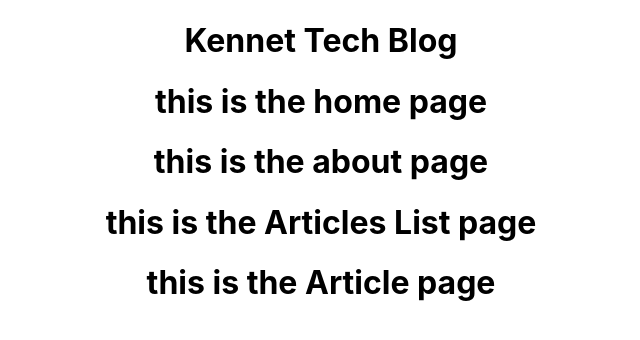
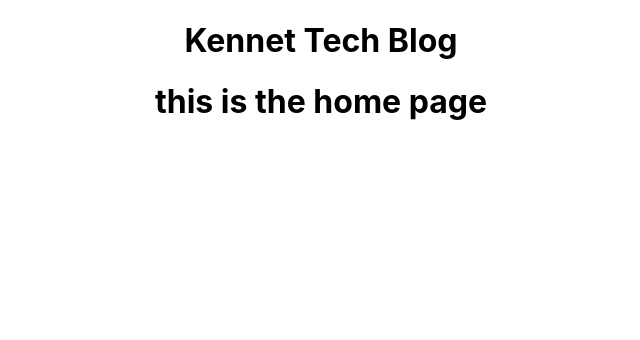
Before and after one commit to KennetTech/kennet-tech-blog, a React (Create React App) app: page / in a window 1280 px wide. Shown: the top 340 px of the page, without its empty margins (319-959 px from the left). Built offline with nearby package versions, Linux system fonts and the light colour scheme.

Commit message:
setting up routes for application

```diff
--- a/package.json
+++ b/package.json
@@ -8,6 +8,7 @@
     "@testing-library/user-event": "^13.5.0",
     "react": "^18.2.0",
     "react-dom": "^18.2.0",
+    "react-router-dom": "^6.8.0",
     "react-scripts": "5.0.1",
     "web-vitals": "^2.1.4"
   },
--- a/src/App.js
+++ b/src/App.js
@@ -1,4 +1,5 @@
 import './App.css';
+import { BrowserRouter, Routes, Route } from 'react-router-dom';
 import HomePage from './pages/HomePage';
 import AboutPage from './pages/AboutPage';
 import ArticlesListPage from './pages/ArticlesListPage';
@@ -7,15 +8,19 @@
 
 function App() {
   return (
-    <div className="App">
-      <h1>Kennet Tech Blog</h1>
-      <div id="page-body">
-        <HomePage />
-        <AboutPage />
-        <ArticlesListPage />
-        <ArticlePage />
+    <BrowserRouter>
+      <div className="App">
+        <h1>Kennet Tech Blog</h1>
+          <div id="page-body">
+          <Routes>
+            <Route path='/' element={<HomePage />} />
+            <Route path='/about' element={<AboutPage />} />
+            <Route path='/articles' element={<ArticlesListPage />} />
+            <Route path='/articles/:/articleId' element={<ArticlePage />} />
+          </Routes>
+          </div>
       </div>
-    </div>
+    </BrowserRouter>
   );
 }
 
```
Also changed, not shown: 1 other file (tests, documents, lock files or other folders).
